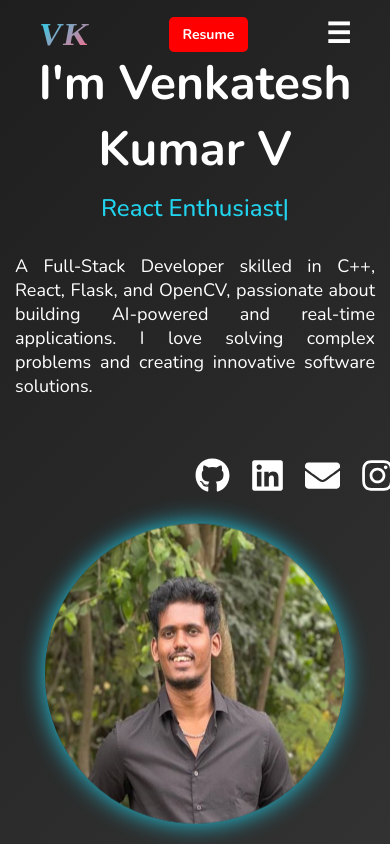
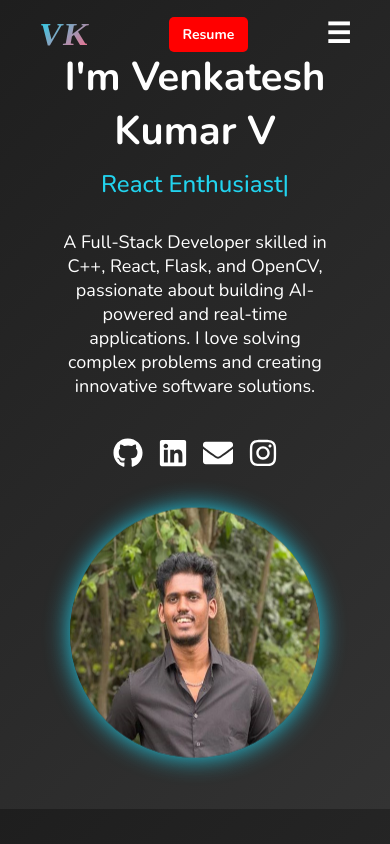
Before and after one commit to Venky-dev-afk/Portfolio, a React (Vite) app: page / in a window 390 px wide. Shown: the top 844 px of the page. Built offline with nearby package versions, Linux system fonts and the light colour scheme; a web font is replaced by a local one.

Commit message:
hero responsive

```diff
--- a/src/Components/Hero/Hero.css
+++ b/src/Components/Hero/Hero.css
@@ -1,24 +1,29 @@
 /* Hero Section Styles */
 .hero-container {
     display: flex;
-    justify-content: space-between;
+    flex-direction: column; /* Stack elements on small screens */
     align-items: center;
+    justify-content: center;
     height: 100vh;
-    padding: 0 10%;
+    padding: 0 5%;
     background: linear-gradient(135deg, #1e1e1e, #333);
     color: white;
-    padding-top: 35px;
+    text-align: center;
 }
 
+/* Hero Text */
 .hero-text {
     display: flex;
     flex-direction: column;
     gap: 10px;
+    align-items: center;
 }
 
+/* Title & Subtitle */
 .hero-title {
-    font-size: 4rem;
+    font-size: 3.5rem;
     font-weight: bold;
+    text-align: center;
 }
 
 .hero-subtitle {
@@ -27,24 +32,27 @@
     color: #22d3ee;
 }
 
-  .hero-bio{
-    margin-top: 25px;
+/* Bio */
+.hero-bio {
+    margin-top: 20px;
     max-width: 700px;
-    font-size: 22px;
-    text-align: justify;
+    font-size: 20px;
+    text-align: center;
     font-weight: lighter;
+    padding: 0 10px; /* Prevents overflow on mobile */
 }
 
+/* Social Icons */
 .hero-socials {
     display: flex;
-    gap: 50px;
-    margin-top: 100px;
-    margin-left: 200px;
+    gap: 20px; /* Reduce spacing */
+    margin-top: 50px;
+    justify-content: center; /* Center-align on small screens */
 }
 
 .hero-socials a {
     color: white;
-    font-size: 35px;
+    font-size: 30px;
     transition: color 0.3s ease-in-out;
 }
 
@@ -52,10 +60,13 @@
     color: #22d3ee;
 }
 
+/* Hero Image */
 .hero-image {
     opacity: 0;
     transform: translateY(20px);
     transition: opacity 1s ease-out, transform 1s ease-out;
+    display: flex;
+    justify-content: center;
 }
 
 .hero-image.fade-in {
@@ -63,16 +74,17 @@
     transform: translateY(0);
 }
 
+/* Profile Picture */
 .profile-pic {
-    width: 400px;
-    height: 400px;
+    width: 350px;
+    height: 350px;
     border-radius: 50%;
     box-shadow: 0px 10px 30px rgba(0, 0, 0, 0.3);
     animation: floating 3s ease-in-out infinite, glowing 2s infinite alternate;
-    margin-right: 50px;
-    margin-top: -50px;
+    margin-top: 30px;
 }
 
+/* Floating Animation */
 @keyframes floating {
     0% {
         transform: translateY(0);
@@ -85,6 +97,7 @@
     }
 }
 
+/* Glowing Animation */
 @keyframes glowing {
     0% {
         box-shadow: 0px 0px 15px rgba(34, 211, 238, 0.6);
@@ -95,16 +108,14 @@
 }
 
 /* Responsive Styles */
-@media (max-width: 1024px) {
+@media (max-width: 768px) {
     .hero-container {
-        flex-direction: column;
-        text-align: center;
         height: auto;
         padding: 50px 5%;
     }
 
     .hero-title {
-        font-size: 3rem;
+        font-size: 2.5rem;
     }
 
     .hero-subtitle {
@@ -114,17 +125,17 @@
     .hero-bio {
         font-size: 18px;
         max-width: 90%;
-        margin: 20px auto;
+        padding: 0 5%;
     }
 
     .hero-socials {
-        gap: 20px;
+        gap: 15px;
         margin-top: 30px;
+        flex-wrap: wrap; /* Ensures icons don't overflow */
     }
 
     .profile-pic {
-        width: 300px;
-        height: 300px;
-        margin: 20px auto;
+        width: 250px;
+        height: 250px;
     }
 }
```
Lines whose indentation alone changed are shown as unchanged.
